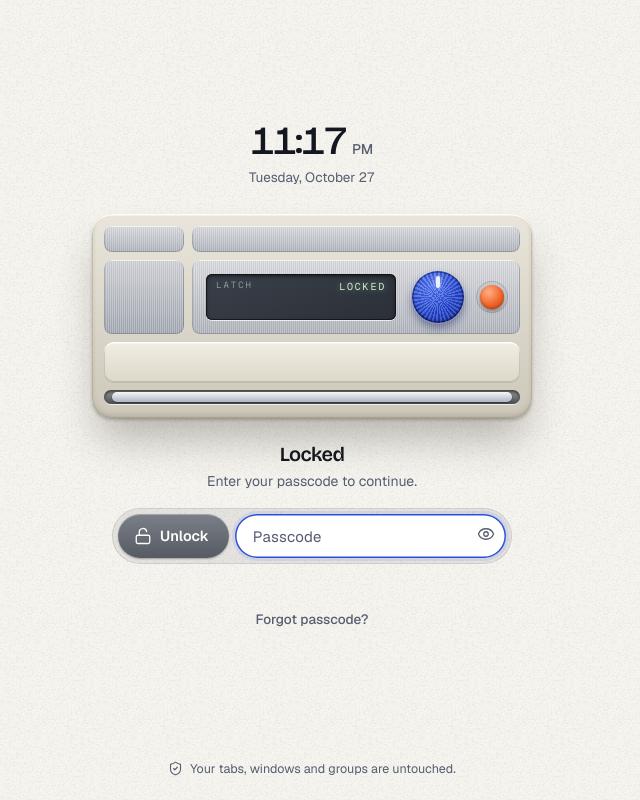
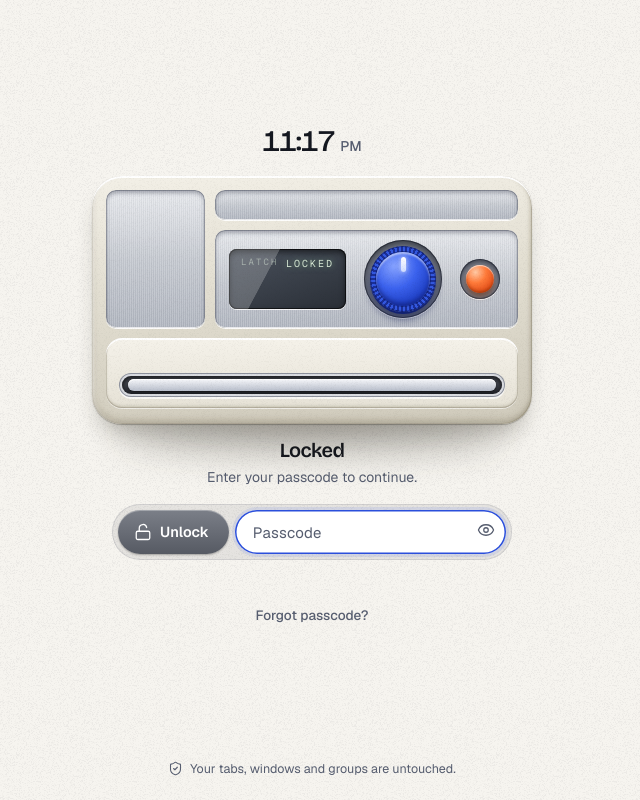
Before and after one commit to rajveeerr/latch, a website with bundled scripts: page ui/lock.html in a window 1280 px wide. Shown: the whole page, without its empty margins (328-968 px from the left). Built offline with nearby package versions, Linux system fonts and the light colour scheme; no server answers.

Commit message:
Rebuild the lock device with depth: glossy knob in a well, glass LCD, chrome-rimmed slot and contact shadow

```diff
--- a/ui/lock.css
+++ b/ui/lock.css
@@ -13,40 +13,51 @@ body::after { opacity: .42; }
 .clock p { margin-top: 6px; font-size: 13.5px; color: var(--text-2); }
 
 /* ---------- the device ---------- */
-.device { --turn: 0deg; --mx: 0; --my: 0; width: min(440px, 92vw); perspective: 900px; }
+.device { --turn: 0deg; --mx: 0; --my: 0; position: relative; width: min(520px, 94vw); perspective: 1100px; margin-top: 4px; }
+.device::after { content: ""; position: absolute; left: 6%; right: 6%; bottom: -26px; height: 36px; border-radius: 50%; background: rgba(30, 28, 20, .34); filter: blur(18px); z-index: -1; }
 .body {
-  position: relative; display: grid; gap: 8px; padding: 12px 12px 14px; border-radius: 20px;
-  background: linear-gradient(180deg, var(--putty-a), var(--putty-b));
-  box-shadow: inset 0 1.5px 0 rgba(255, 255, 255, .95), inset 0 -3px 5px rgba(90, 80, 55, .22), inset 0 0 0 1px rgba(90, 80, 55, .16), 0 2px 3px rgba(40, 36, 24, .25), 0 26px 40px -6px rgba(40, 36, 24, .3);
+  position: relative; display: grid; gap: 10px; padding: 14px 14px 16px; border-radius: 30px; isolation: isolate;
+  background: linear-gradient(176deg, #f3f0e7 0%, #e3dfd2 42%, #cfcabb 100%);
+  box-shadow: inset 0 2px 0 rgba(255, 255, 255, .98), inset 0 -4px 6px rgba(88, 78, 52, .26), inset 2px 0 3px rgba(255, 255, 255, .5), inset -2px 0 3px rgba(88, 78, 52, .14), inset 0 0 0 1px rgba(88, 78, 52, .2), 0 1px 1px rgba(40, 36, 24, .3), 0 14px 22px -8px rgba(40, 36, 24, .32);
   transform: rotateX(calc(var(--my) * -4deg)) rotateY(calc(var(--mx) * 6deg)); transition: transform .25s var(--ease);
 }
-.row1, .row2 { display: grid; gap: 8px; }
-.row1 { grid-template-columns: 80px 1fr; } .row2 { grid-template-columns: 80px 1fr; }
-.plate { border-radius: 8px; box-shadow: inset 0 1px 0 rgba(255, 255, 255, .85), inset 0 0 0 1px rgba(60, 64, 76, .28); }
-.brushed { background: repeating-linear-gradient(90deg, rgba(255, 255, 255, .22) 0 1px, rgba(40, 44, 56, .05) 1px 2px), linear-gradient(180deg, var(--metal-a), var(--metal-b)); }
-.plate.small { height: 26px; } .plate.long { height: 26px; }
-.plate.grille { height: 74px; background: repeating-linear-gradient(90deg, rgba(255, 255, 255, .22) 0 1px, rgba(40, 44, 56, .05) 1px 2px), linear-gradient(180deg, #cfd1d6, #a3a7b0); }
-.controls { position: relative; height: 74px; display: flex; align-items: center; gap: 16px; padding: 0 16px 0 14px; }
+.body::after { content: ""; position: absolute; inset: 0; border-radius: inherit; background: url(art/grain.png) 96px; opacity: .22; mix-blend-mode: multiply; pointer-events: none; z-index: 5; }
+.top { display: grid; grid-template-columns: 24% 1fr; gap: 10px; }
+.right { display: grid; grid-template-rows: 30px 1fr; gap: 10px; }
+.inlay { position: relative; border-radius: 10px;
+  background: repeating-linear-gradient(90deg, rgba(255, 255, 255, .14) 0 1px, rgba(30, 36, 50, .03) 1px 2px), linear-gradient(180deg, #e7e9ed 0%, #c4c8cf 52%, #b1b6c0 100%);
+  box-shadow: inset 0 3px 4px rgba(40, 46, 62, .38), inset 0 -1px 0 rgba(255, 255, 255, .85), inset 0 0 0 1px rgba(60, 66, 80, .35), 0 1px 0 rgba(255, 255, 255, .9); }
+.inlay.grille { min-height: 108px; }
+.controls { display: flex; align-items: center; gap: 18px; padding: 10px 18px 10px 14px; }
 
-.lcd { flex: 1; height: 46px; border-radius: 6px; padding: 5px 10px; display: grid; grid-template-columns: auto 1fr; grid-template-rows: auto 1fr; align-items: center;
-  background: linear-gradient(160deg, #3a4049, var(--lcd)); box-shadow: inset 0 2px 4px rgba(0, 0, 0, .55), inset 0 0 0 1px rgba(0, 0, 0, .5), 0 1px 0 rgba(255, 255, 255, .7); font-family: var(--mono); color: var(--lcd-ink); }
-.lcdBrand { font-size: 9px; letter-spacing: .22em; opacity: .55; }
-.lcdText { grid-column: 2; justify-self: end; font-size: 10px; letter-spacing: .18em; text-shadow: 0 0 6px rgba(150, 230, 170, .55); }
-.lcdDots { grid-column: 1 / -1; font-size: 24px; letter-spacing: .18em; line-height: 1; min-height: 17px; text-shadow: 0 0 7px rgba(150, 230, 170, .6); white-space: nowrap; overflow: hidden; }
+/* LCD under glass */
+.lcd { position: relative; flex: 1; height: 60px; border-radius: 8px; padding: 7px 12px; display: grid; grid-template-columns: auto 1fr; grid-template-rows: auto 1fr; align-items: center; overflow: hidden;
+  background: linear-gradient(160deg, #4a515c, #2a2f37); font-family: var(--mono); color: var(--lcd-ink);
+  box-shadow: inset 0 3px 6px rgba(0, 0, 0, .6), inset 0 0 0 1px rgba(0, 0, 0, .6), 0 1px 0 rgba(255, 255, 255, .85); }
+.lcd .gloss { position: absolute; inset: 0; background: linear-gradient(118deg, rgba(255, 255, 255, .22) 0 34%, rgba(255, 255, 255, 0) 34.5%); pointer-events: none; z-index: 2; }
+.lcdBrand { font-size: 9px; letter-spacing: .24em; opacity: .5; }
+.lcdText { grid-column: 2; justify-self: end; font-size: 10px; letter-spacing: .2em; text-shadow: 0 0 6px rgba(150, 230, 170, .55); }
+.lcdDots { grid-column: 1 / -1; font-size: 28px; letter-spacing: .16em; line-height: 1; min-height: 24px; text-shadow: 0 0 8px rgba(150, 230, 170, .6); white-space: nowrap; overflow: hidden; }
 
-.knob { position: relative; width: 52px; height: 52px; border-radius: 50%; flex: none; transform: rotate(var(--turn)); transition: transform .32s cubic-bezier(.3, 1.5, .5, 1);
-  background: repeating-conic-gradient(from 0deg, rgba(255, 255, 255, .16) 0 5deg, rgba(0, 0, 50, .16) 5deg 10deg), radial-gradient(circle at 38% 30%, #5f82ff, #2548d2 58%, #1a2f93);
-  box-shadow: 0 5px 8px rgba(20, 30, 100, .45), 0 1px 0 rgba(255, 255, 255, .5), inset 0 -2px 3px rgba(0, 0, 50, .4), inset 0 0 0 1.5px rgba(10, 20, 90, .5); }
-.knob i { position: absolute; top: 5px; left: 50%; width: 4px; height: 12px; margin-left: -2px; border-radius: 2px; background: #eaf0ff; box-shadow: 0 0 4px rgba(255, 255, 255, .6); }
-.lamp { width: 24px; height: 24px; border-radius: 50%; flex: none; background: radial-gradient(circle at 36% 30%, #ffb184, #f0662a 55%, #c4400f); box-shadow: 0 2px 3px rgba(80, 30, 0, .45), inset 0 -1px 2px rgba(120, 30, 0, .5), 0 0 0 3px rgba(255, 255, 255, .35), 0 0 0 4px rgba(60, 64, 76, .25); transition: filter .2s, transform .15s; }
-.device.typing .lamp { filter: brightness(1.2) saturate(1.1); }
-.device.wrong .lamp { background: radial-gradient(circle at 36% 30%, #ffb0a8, #e5352a 55%, #8f1a12); animation: blinkLamp .5s 3; }
+/* the knob sits in a recessed well: knurled skirt, glossy blue cap, a pointer notch */
+.knobwell { width: 78px; height: 78px; border-radius: 50%; flex: none; display: grid; place-items: center; background: radial-gradient(circle at 50% 40%, #8e929c, #666b76); box-shadow: inset 0 4px 7px rgba(20, 24, 36, .65), inset 0 0 0 1px rgba(20, 24, 36, .55), 0 1px 0 rgba(255, 255, 255, .9); }
+.knob { position: relative; width: 66px; height: 66px; border-radius: 50%; transform: rotate(var(--turn)); transition: transform .32s cubic-bezier(.3, 1.5, .5, 1); box-shadow: 0 7px 9px rgba(10, 20, 80, .55), 0 2px 0 #1c2f92; }
+.knob .ring { position: absolute; inset: 0; border-radius: 50%; background: repeating-conic-gradient(from 0deg, #3358e0 0 4deg, #1a2f98 4deg 8deg); box-shadow: inset 0 0 0 1px rgba(10, 20, 90, .6); }
+.knob .face { position: absolute; inset: 6px; border-radius: 50%; background: radial-gradient(circle at 34% 26%, #86a2ff 0%, #3b62ee 42%, #2142c8 72%, #1b34a0 100%); box-shadow: inset 0 2px 2px rgba(255, 255, 255, .55), inset 0 -3px 4px rgba(10, 20, 100, .5), 0 0 0 1px rgba(10, 20, 90, .55); }
+.knob .face i { position: absolute; top: 5px; left: 50%; width: 5px; height: 15px; margin-left: -2.5px; border-radius: 3px; background: linear-gradient(#fff, #cfdbff); box-shadow: 0 0 5px rgba(255, 255, 255, .7); }
+.lampwell { width: 40px; height: 40px; border-radius: 50%; flex: none; display: grid; place-items: center; background: radial-gradient(circle at 50% 40%, #8e929c, #666b76); box-shadow: inset 0 3px 5px rgba(20, 24, 36, .6), inset 0 0 0 1px rgba(20, 24, 36, .5), 0 1px 0 rgba(255, 255, 255, .9); }
+.lamp { width: 28px; height: 28px; border-radius: 50%; background: radial-gradient(circle at 34% 26%, #ffc9a4, #ff7b3a 38%, #e5521b 72%, #b83a0c 100%); box-shadow: 0 4px 5px rgba(120, 40, 0, .5), inset 0 1px 1px rgba(255, 255, 255, .7), inset 0 -2px 3px rgba(130, 40, 0, .5); transition: filter .2s, transform .15s; }
+.device.typing .lamp { filter: brightness(1.15) saturate(1.1); transform: translateY(1px); }
+.device.wrong .lamp { background: radial-gradient(circle at 34% 26%, #ffc0b8, #f0453a 40%, #c01f14 100%); animation: blinkLamp .5s 3; }
 
-.deck { height: 40px; border-radius: 10px; background: linear-gradient(180deg, #f0ede3, #ddd8ca); box-shadow: inset 0 1.5px 0 #fff, inset 0 0 0 1px rgba(90, 80, 55, .2), 0 1px 0 rgba(90, 80, 55, .15); }
-.slot { position: relative; height: 14px; border-radius: 7px; background: linear-gradient(180deg, #9a9a9a, #4a4d55); box-shadow: inset 0 2px 3px rgba(0, 0, 0, .6), 0 1px 0 rgba(255, 255, 255, .7); overflow: hidden; }
-.bolt { position: absolute; top: 2px; bottom: 2px; left: 8px; right: 8px; border-radius: 5px; background: linear-gradient(180deg, #f6f7fa, #aeb4c2); box-shadow: 0 1px 2px rgba(0, 0, 0, .4); transition: transform .8s var(--ease); }
-.device.open .bolt { transform: translateX(-88%); }
-.device.open .lamp { background: radial-gradient(circle at 36% 30%, #a9c2ff, #4a74f2 55%, #2543b8); }
+/* the big smooth front panel, with the slot and bolt near the bottom edge */
+.front { position: relative; height: 92px; border-radius: 16px; background: linear-gradient(180deg, #f5f2ea 0%, #e6e2d6 100%);
+  box-shadow: inset 0 2px 0 #fff, inset 0 -2px 3px rgba(88, 78, 52, .22), inset 0 0 0 1px rgba(88, 78, 52, .2), 0 1px 0 rgba(255, 255, 255, .6); }
+.front .slot { position: absolute; left: 16px; right: 16px; bottom: 14px; height: 18px; border-radius: 9px;
+  background: linear-gradient(180deg, #5c606a, #1e2026); box-shadow: 0 0 0 2px #d9dbe0, 0 0 0 3px #8d919c, 0 2px 0 3px rgba(255, 255, 255, .75), inset 0 3px 4px rgba(0, 0, 0, .7); overflow: hidden; }
+.bolt { position: absolute; top: 3px; bottom: 3px; left: 6px; right: 6px; border-radius: 6px; background: linear-gradient(180deg, #f7f8fb, #b7bdca); box-shadow: 0 1px 2px rgba(0, 0, 0, .5), inset 0 1px 0 #fff; transition: transform .8s var(--ease); }
+.device.open .bolt { transform: translateX(-90%); }
+.device.open .lamp { background: radial-gradient(circle at 34% 26%, #cfe0ff, #5a82f7 40%, #2a4fd0 100%); box-shadow: 0 4px 5px rgba(20, 40, 140, .5), inset 0 1px 1px rgba(255, 255, 255, .7); }
 .device.open .knob { transform: rotate(calc(var(--turn) + 360deg)); transition: transform .9s var(--ease); }
 .device.wrong .body { animation: knock .42s var(--ease); }
 @keyframes knock { 20% { translate: -8px 0; } 45% { translate: 7px 0; } 70% { translate: -4px 0; } }
@@ -84,5 +95,5 @@ label { display: grid; gap: 6px; font-size: 13px; font-weight: 500; }
 @keyframes shake { 20% { transform: translateX(-6px); } 45% { transform: translateX(5px); } 70% { transform: translateX(-3px); } }
 @media (prefers-reduced-motion: no-preference) { .stage.done .device { animation: lift .5s var(--ease) both; } @keyframes lift { 50% { transform: translateY(-8px); } } }
 @media (prefers-reduced-motion: reduce) { .device.wrong .lamp { animation: none; } }
-@media (max-height: 760px) { .stage { gap: 14px; } .clock time { font-size: 30px; } .clock p { display: none; } }
-@media (max-width: 440px) { .controls { gap: 10px; padding: 0 10px; } .knob { width: 44px; height: 44px; } }
+@media (max-height: 800px) { .stage { gap: 16px; } .clock time { font-size: 30px; } .clock p { display: none; } .device { width: min(440px, 94vw); } .front { height: 70px; } .inlay.grille { min-height: 90px; } }
+@media (max-width: 480px) { .controls { gap: 10px; padding: 8px 10px; } .knobwell { width: 60px; height: 60px; } .knob { width: 50px; height: 50px; } .lampwell { width: 32px; height: 32px; } .lamp { width: 22px; height: 22px; } .lcdDots { font-size: 22px; } .front { height: 70px; } .inlay.grille { min-height: 86px; } }
--- a/ui/lock.html
+++ b/ui/lock.html
@@ -15,20 +15,20 @@
 
     <div class="device" id="dialVisual" aria-hidden="true">
       <div class="body">
-        <div class="row1">
-          <div class="plate brushed small"></div>
-          <div class="plate brushed long"></div>
-        </div>
-        <div class="row2">
-          <div class="plate brushed grille"></div>
-          <div class="plate brushed controls">
-            <div class="lcd"><span class="lcdBrand">LATCH</span><span class="lcdText" id="lcdText">LOCKED</span><span class="lcdDots" id="lcdDots"></span></div>
-            <div class="knob"><i></i></div>
-            <div class="lamp" id="lamp"></div>
+        <div class="top">
+          <div class="inlay grille"></div>
+          <div class="right">
+            <div class="inlay bar"></div>
+            <div class="inlay controls">
+              <div class="lcd"><i class="gloss"></i><span class="lcdBrand">LATCH</span><span class="lcdText" id="lcdText">LOCKED</span><span class="lcdDots" id="lcdDots"></span></div>
+              <div class="knobwell"><div class="knob"><b class="ring"></b><b class="face"><i></i></b></div></div>
+              <div class="lampwell"><div class="lamp" id="lamp"></div></div>
+            </div>
           </div>
         </div>
-        <div class="deck"></div>
-        <div class="slot"><i class="bolt"></i></div>
+        <div class="front">
+          <div class="slot"><i class="bolt"></i></div>
+        </div>
       </div>
     </div>
 
```
Also changed, not shown: docs/screenshots/lock-dark.png, docs/screenshots/lock-light.png, docs/screenshots/lock-recover.png, docs/screenshots/lock-typing.png, docs/screenshots/lock-wrong.png, docs/screenshots/onboarding-recovery.png, docs/screenshots/page-unlocked.png, docs/screenshots/popup.png, 2 other files.
